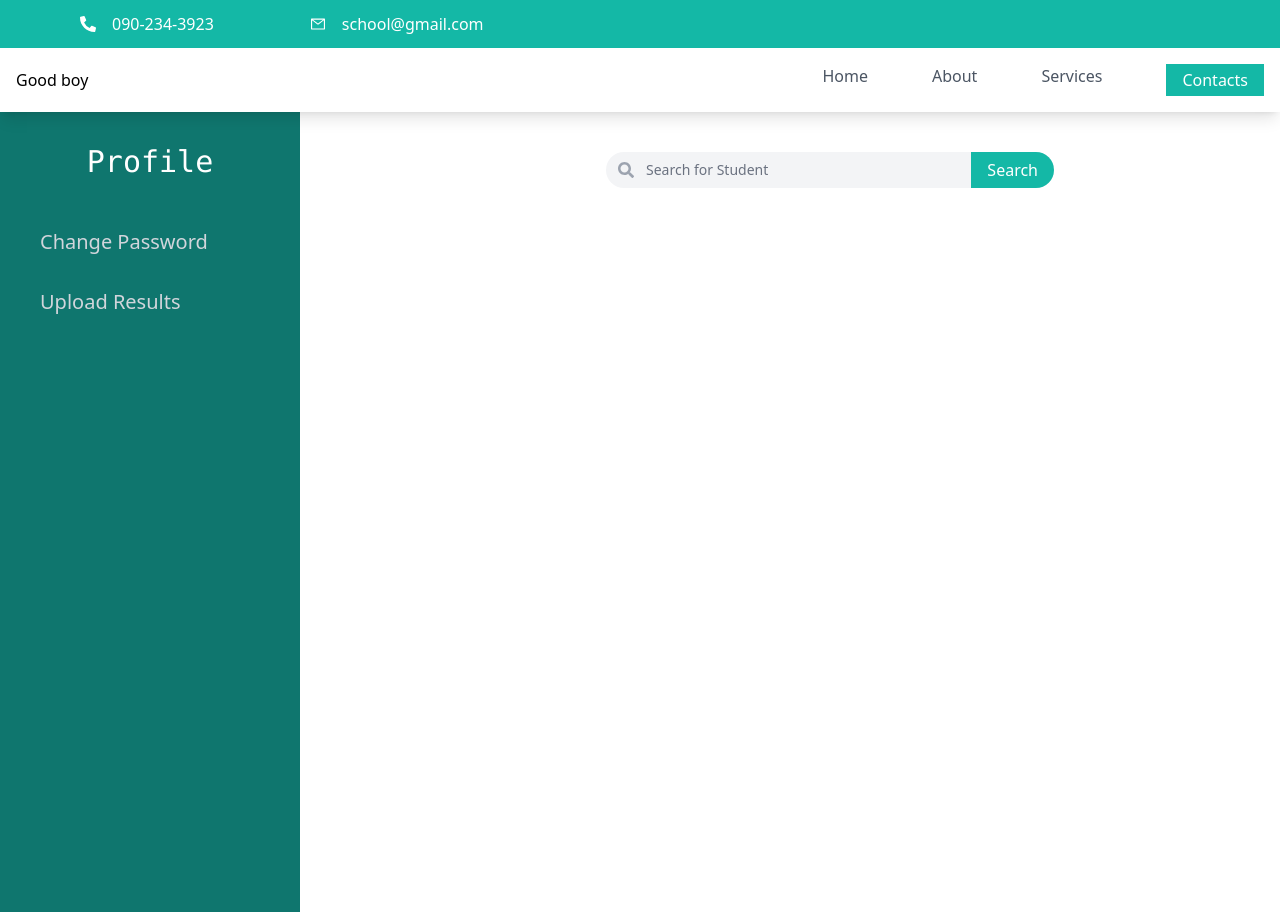
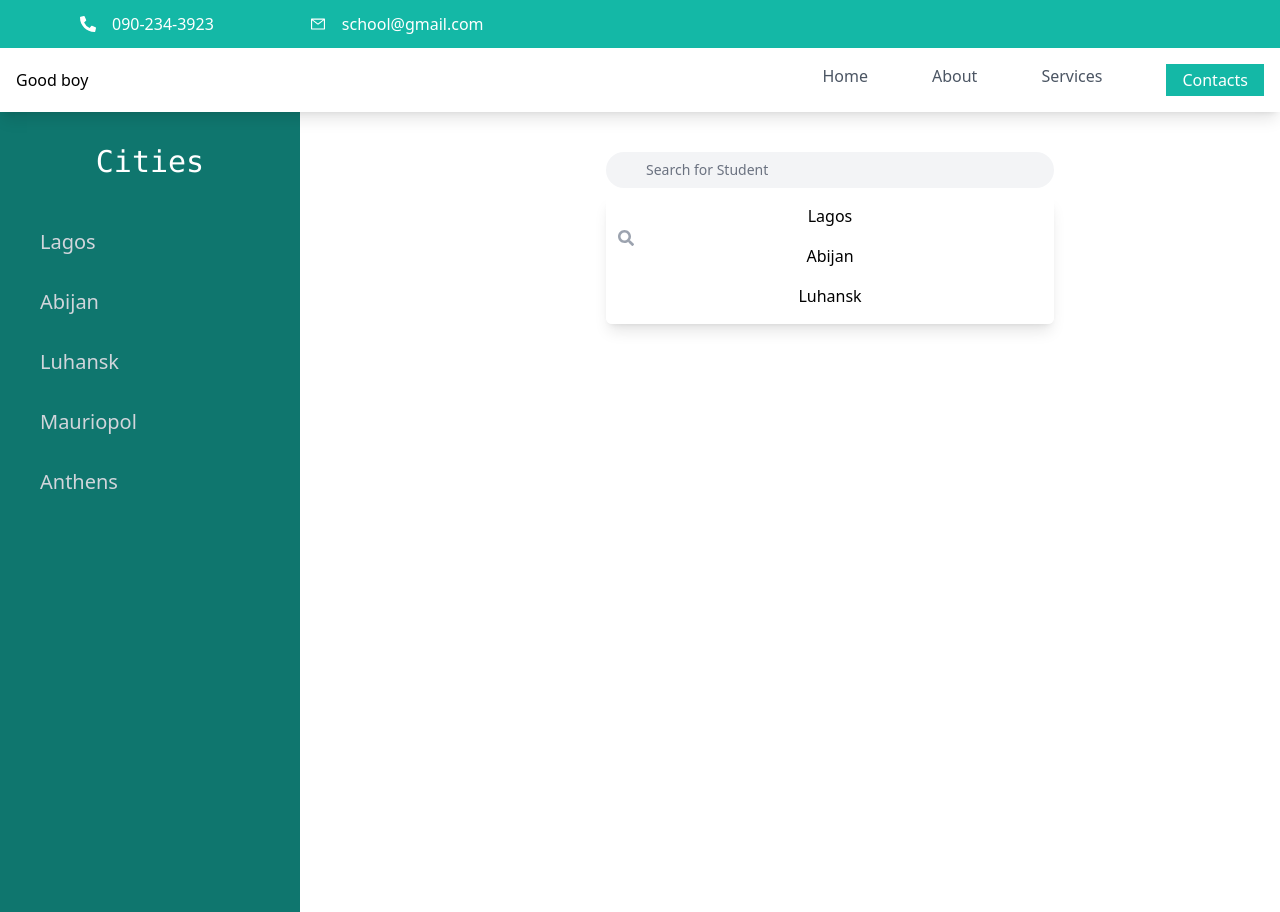
Before and after one commit to Mykmicheals/York, a React (Create React App) app: page / in a window 1280 px wide. Built offline with nearby package versions, Linux system fonts and the light colour scheme.

Commit message:
Adding filter functionality

```diff
--- a/src/screens/HomeScreen.tsx
+++ b/src/screens/HomeScreen.tsx
@@ -1,4 +1,4 @@
-import React from 'react'
+import {useState,ChangeEvent} from 'react'
 import { FaSearch } from 'react-icons/fa';
 
 
@@ -11,13 +11,31 @@ const cities =[
 ]
 
 function HomeScreen() {
+
+      const [filter, setFilter] = useState('');
+
+  const filteredCities = cities.filter(city =>
+    city.toLowerCase().includes(filter.toLowerCase())
+  );
+
+    const handleFilterChange = (event: ChangeEvent<HTMLInputElement>) => {
+    setFilter(event.target.value);
+  };
+
   return (
      <div className='flex w-full gap-20'>
         <div className='w-1/4 h-screen bg-teal-700'>
-            <h3 className='text-white text-center text-3xl font-mono mt-8'>Profile</h3>
+            <h3 className='text-white text-center text-3xl font-mono mt-8'>Cities</h3>
             <div className='mt-12 mx-10'>
-                          <p className='text-gray-300 text-xl pointer mb-8 hover:border hover:px-4 hover:py-1 hover:bg-teal-900'>Change Password</p>
-                <p className='text-gray-300 text-xl pointer mb-8 hover:border hover:px-4 hover:py-1 hover:bg-teal-900'>Upload Results</p>
+
+                {cities.map((each)=>{
+                    return(
+                            <p className='text-gray-300 text-xl pointer mb-8 hover:border hover:px-4 hover:py-1 hover:bg-teal-900'>{each}</p>
+                    )
+                })}
+
+
+
                 </div>
         </div>
 
@@ -32,12 +50,21 @@ function HomeScreen() {
     className="block w-full rounded-full bg-gray-100 border-transparent focus:border-gray-500  focus:ring-0 pl-10 pr-10 py-2 text-sm placeholder-gray-500 focus:outline-none"
     type="text"
     placeholder="Search for Student"
+    value={filter}
+    onChange={handleFilterChange}
   />
-  <button
+  {/* <button
     className="absolute top-0 right-0 h-full px-4 bg-teal-500 text-white rounded-r-full focus:outline-none"
   >
     Search
-  </button>
+  </button> */}
+        <ul className="mt-2 rounded-md bg-white shadow-lg max-h-32 overflow-auto">
+        {filteredCities.map(country => (
+          <li key={country} className="py-2 px-3 hover:bg-gray-100">
+            {country}
+          </li>
+        ))}
+      </ul>
 </div>
 
 
```
